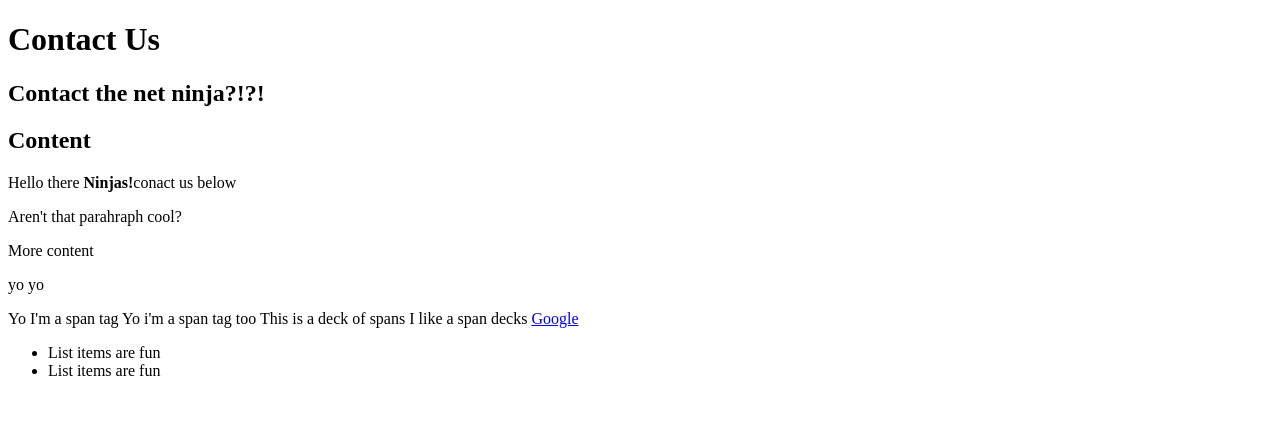
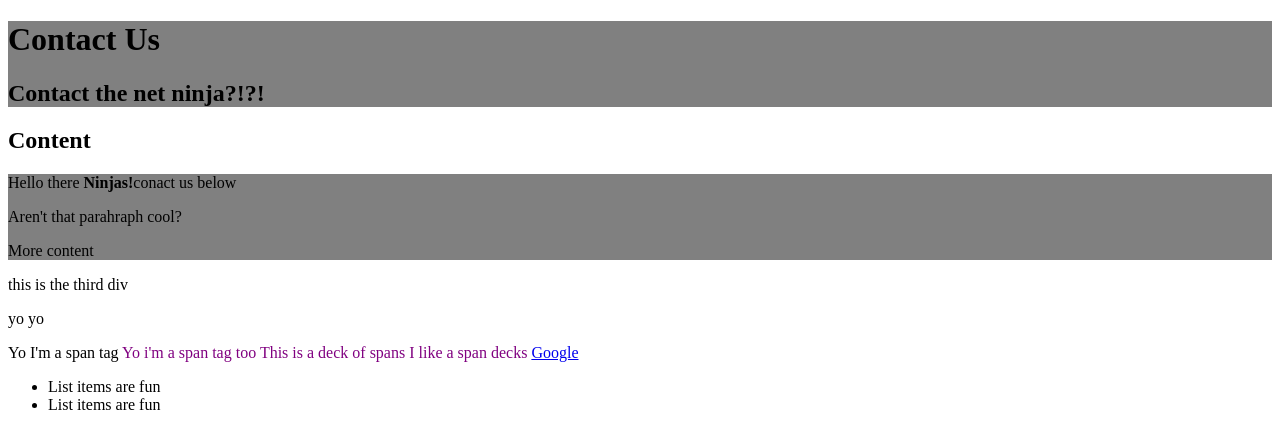
Before and after one commit to tengab/Ninja-CSS, a plain HTML site: page contact.html in a window 1280 px wide. Drawn offline with Linux system fonts and the light colour scheme.

Commit message:
lesson 18

```diff
--- a/contact.html
+++ b/contact.html
@@ -28,6 +28,9 @@
 
 </div>
 
+<div>
+    <p>this is the third div</p>
+</div>
 
 <p>yo yo</p>
 
--- a/css/syntax.css
+++ b/css/syntax.css
@@ -1,3 +1,7 @@
-#all-articles h2 + p + p {
-    color: green;
+span[class]{
+    color: purple;
 }
+
+div[id]{
+    background: grey;
+}
```
